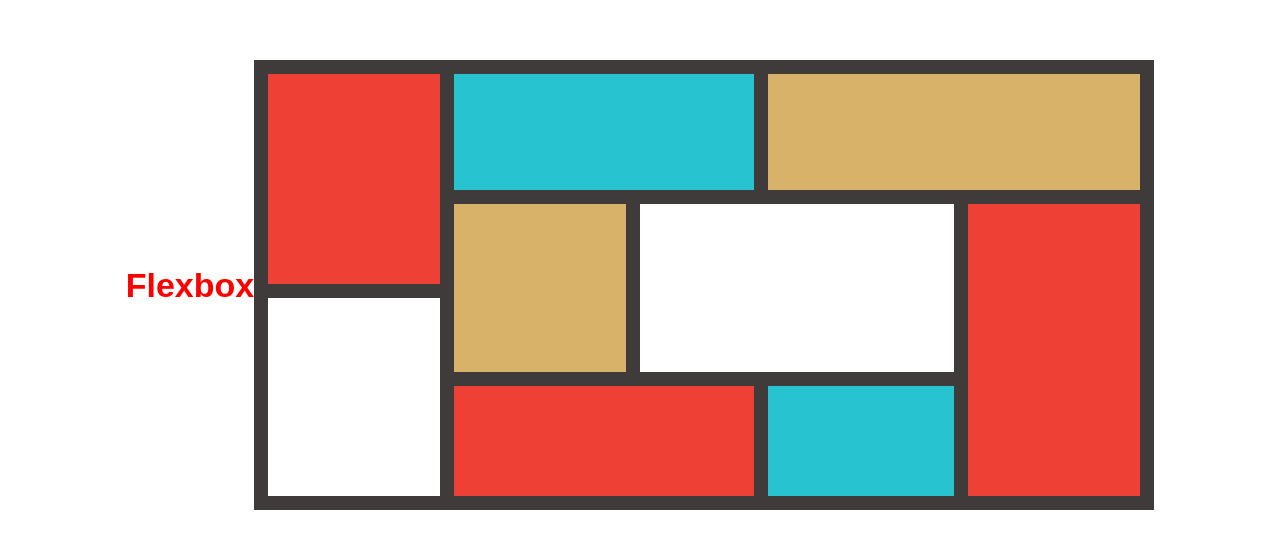
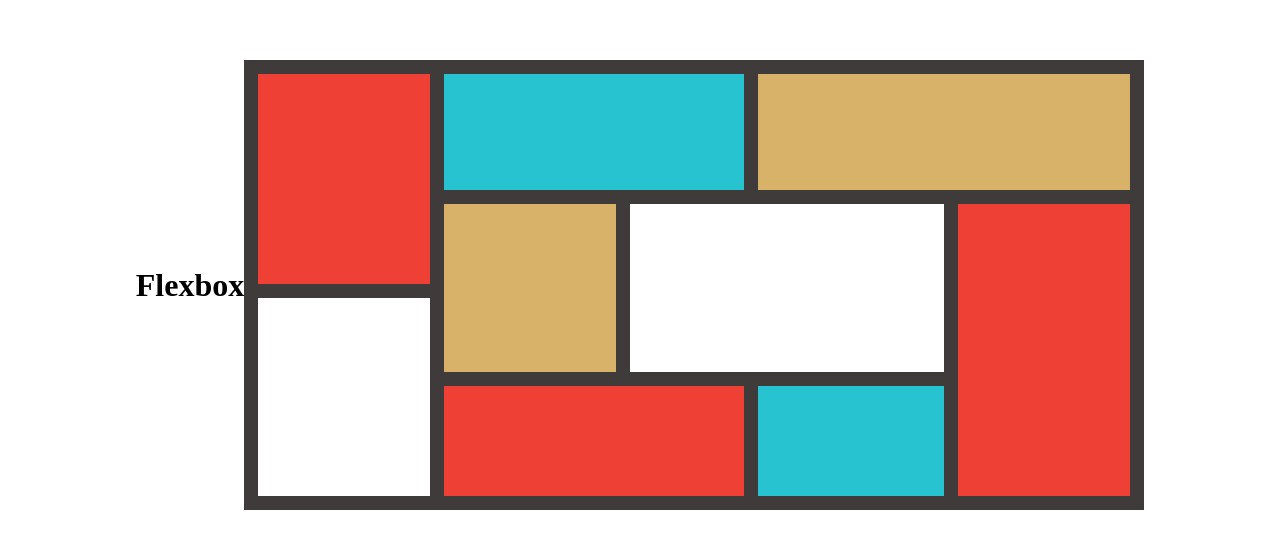
Before and after one commit to ruhulpavel00/flexbox, a plain HTML site: page index.html in a window 1280 px wide. Shown: the part 115-664 px from the top of the page. Drawn offline with Linux system fonts and the light colour scheme.

```diff
--- a/style.css
+++ b/style.css
@@ -11,14 +11,6 @@ body {
     align-items: center;
     min-height: 100vh;
 }
-
-h1{
-    font-family: sans-serif;
-    font-size: 34px;
-    text-align:center;
-    color: red;
-}
-
 .main-container {
     width: 900px;
     height: 450px;
```
